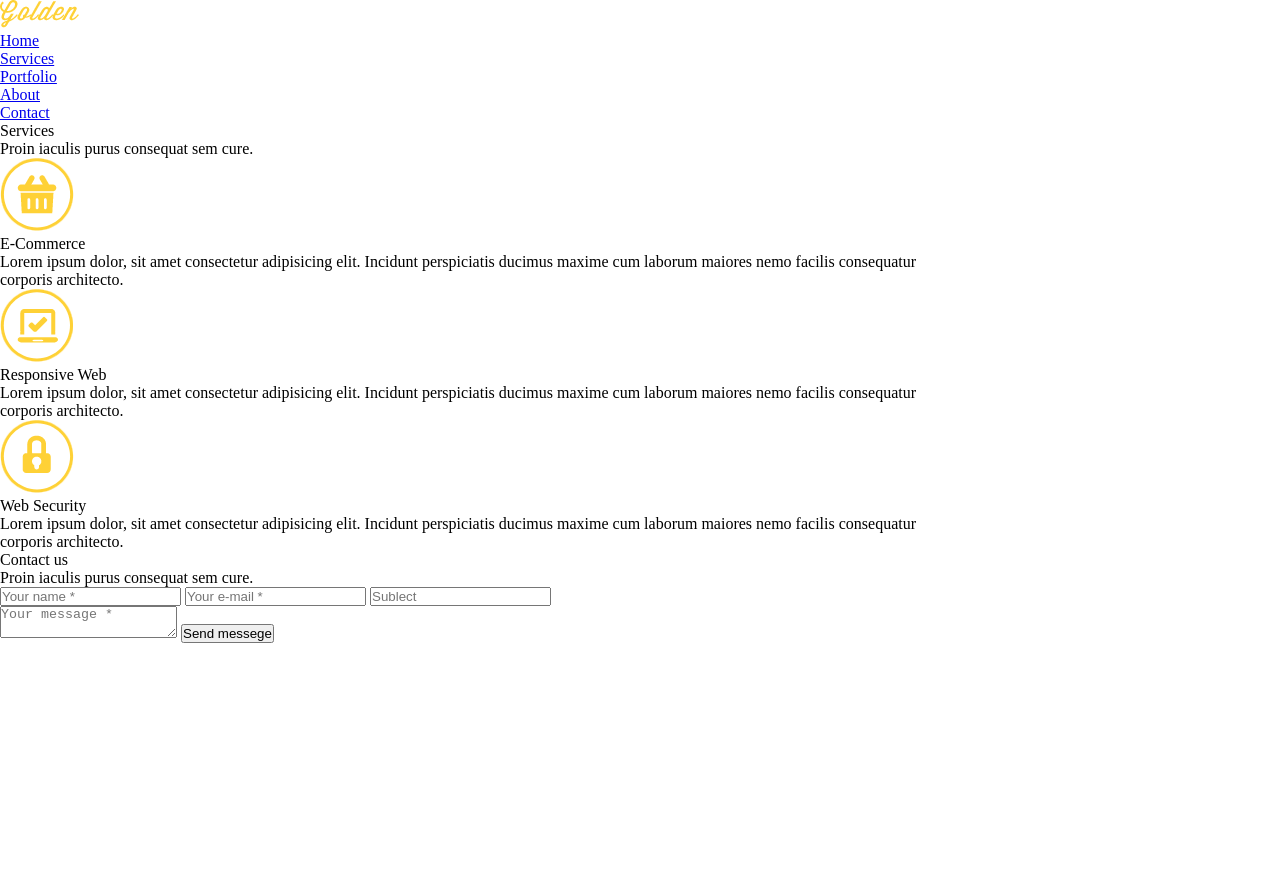
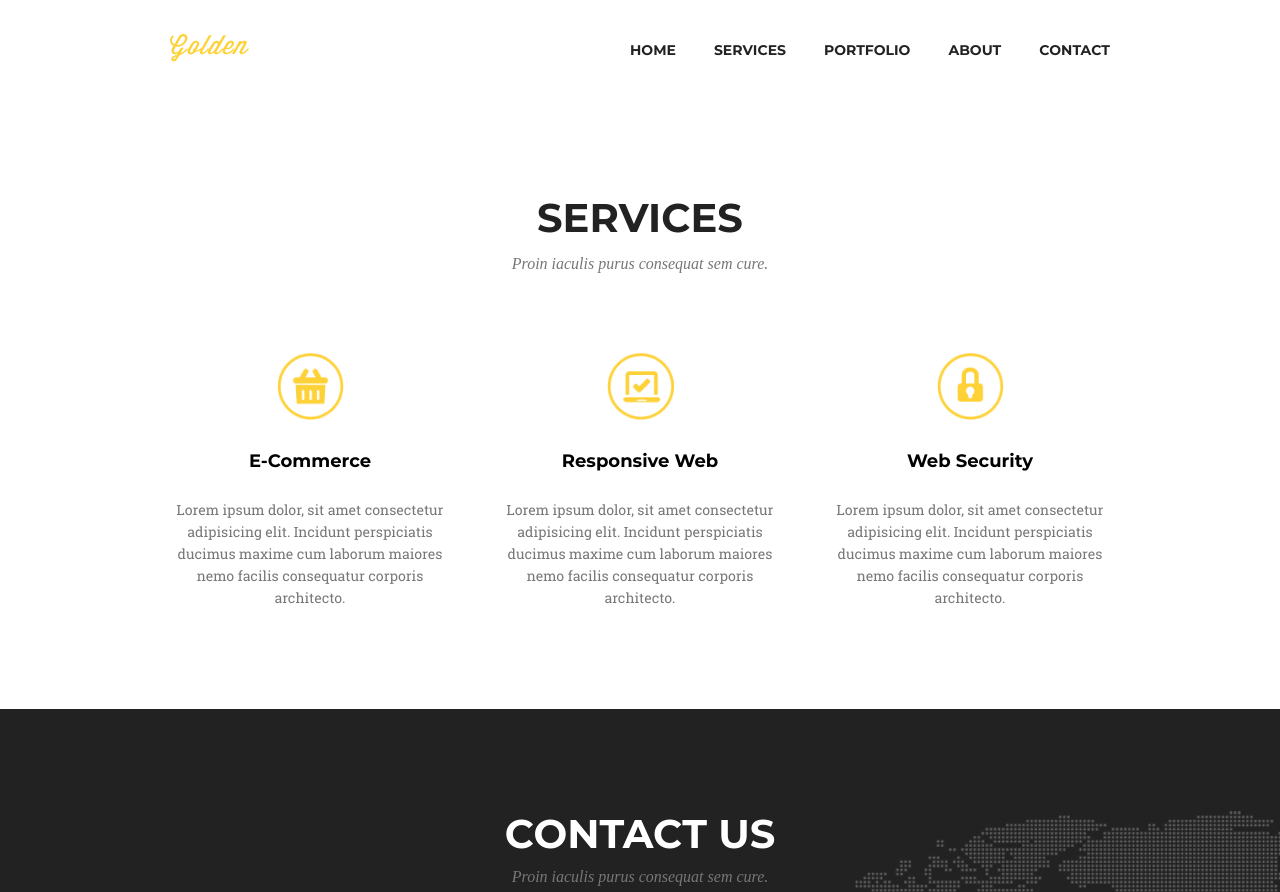
Before and after one commit to ViktoriyaSirotenko/goit-fe-course, a plain HTML site: page module-07/index.html in a window 1280 px wide. Shown: the top 892 px of the page. Before the commit the page ends 800 px from the top, so only its background shows below. Drawn offline with Linux system fonts and the light colour scheme.

Commit message:
final version

```diff
--- a/module-07/index.html
+++ b/module-07/index.html
@@ -4,51 +4,51 @@
     <meta charset="UTF-8" />
     <meta name="viewport" content="width=device-width, initial-scale=1.0" />
     <meta http-equiv="X-UA-Compatible" content="ie=edge" />
-    <link rel="stylesheet" href="style.css">
+    <link rel="stylesheet" href="style.css" />
     <title>Homework-07</title>
   </head>
   <body>
-    <nav class="nav container">
+    <nav class="site-navigation container">
       <a href="#">
-        <img src="image/Logo.png" alt="site-logo" />
+        <img class="site-logo" src="image/Logo.png" alt="site-logo" />
       </a>
-      <ul>
-        <li><a href="#">Home</a></li>
-        <li><a href="#">Services</a></li>
-        <li><a href="#">Portfolio</a></li>
-        <li><a href="#">About</a></li>
-        <li><a href="#">Contact</a></li>
+      <ul class="nav-menu">
+        <li><a class="nav-menu-link" href="#">Home</a></li>
+        <li><a class="nav-menu-link" href="#">Services</a></li>
+        <li><a class="nav-menu-link" href="#">Portfolio</a></li>
+        <li><a class="nav-menu-link" href="#">About</a></li>
+        <li><a class="nav-menu-link" href="#">Contact</a></li>
       </ul>
     </nav>
 
     <section class="services container">
-      <p>Services</p>
-      <p>Proin iaculis purus consequat sem cure.</p>
+      <p class="section-name">Services</p>
+      <p class="section-name-title">Proin iaculis purus consequat sem cure.</p>
       <div class="card-services">
-        <div>
-          <img src="image/paket.png" alt="paket" />
-          <p>E-Commerce</p>
-          <p>
+        <div class="card-services-box">
+          <img class="box-img" src="image/paket.png" alt="paket" />
+          <p class="card-services-box-title">E-Commerce</p>
+          <p class="card-services-box-item">
             Lorem ipsum dolor, sit amet consectetur adipisicing elit. Incidunt
             perspiciatis ducimus maxime cum laborum maiores nemo facilis
             consequatur corporis architecto.
           </p>
         </div>
 
-        <div>
-          <img src="image/ok.png" alt="ok" />
-          <p>Responsive Web</p>
-          <p>
+        <div class="card-services-box">
+          <img class="box-img" src="image/ok.png" alt="ok" />
+          <p class="card-services-box-title">Responsive Web</p>
+          <p class="card-services-box-item">
             Lorem ipsum dolor, sit amet consectetur adipisicing elit. Incidunt
             perspiciatis ducimus maxime cum laborum maiores nemo facilis
             consequatur corporis architecto.
           </p>
         </div>
 
-        <div>
-          <img src="image/lock.png" alt="lock" />
-          <p>Web Security</p>
-          <p>
+        <div class="card-services-box">
+          <img class="box-img" src="image/lock.png" alt="lock" />
+          <p class="card-services-box-title">Web Security</p>
+          <p class="card-services-box-item">
             Lorem ipsum dolor, sit amet consectetur adipisicing elit. Incidunt
             perspiciatis ducimus maxime cum laborum maiores nemo facilis
             consequatur corporis architecto.
@@ -57,39 +57,42 @@
       </div>
     </section>
 
-    <section class="form">
-      <p>Contact us</p>
-      <p>Proin iaculis purus consequat sem cure.</p>
-      <form action="">
-        <div class="main-footer-form__container">
+    <section class="form container-fluid">
+      <div class="form-box container">
+        <p class="form-title">Contact us</p>
+        <p class="form-item">Proin iaculis purus consequat sem cure.</p>
+
+        <form class="form-box-action" action="#" method="POST">
+          <div class="form-box-action-box">
             <input
-            class="main-footer-form__name"
+              class="form-name"
               type="text"
               name="name"
               placeholder="Your name *"
               required
             />
             <input
-            class="main-footer-form__email"
+              class="form-email"
               type="email"
               name="email"
               placeholder="Your e-mail *"
               required
             />
             <input
-            class="main-footer-form__subject"
+              class="form-subject"
               type="text"
               name="subject"
-            placeholder="Sublect"
+              placeholder="Subject"
             />
           </div>
           <textarea
-          class="main-footer-form__textarea"
+            class="form-textarea"
             name="message"
             placeholder="Your message *"
             required
           ></textarea>
-        <button>Send messege</button>
+        </div>
+          <button class="form-button-send" type="submit">Send messege</button>
         </form>
     </section>
   </body>
--- a/module-07/style.css
+++ b/module-07/style.css
@@ -1,3 +1,8 @@
+* {
+  margin: 0;
+  padding: 0;
+}
+
 html {
   box-sizing: border-box;
 }
@@ -6,17 +11,244 @@ html {
 *::before,
 *::after {
   box-sizing: inherit;
-    padding: 0;
-    margin: 0;
+}
+
+@font-face {
+  font-family: "Montserrat";
+  font-weight: bold;
+  font-style: normal;
+  src: url(../fonts/montserrat/Montserrat-Bold.woff) format("woff");
+}
+
+@font-face {
+  font-family: "Montserrat";
+  font-weight: normal;
+  font-style: normal;
+  src: url(../fonts/montserrat/Montserrat-Regular.woff) format("woff");
+}
+
+@font-face {
+  font-family: "Droid Serif", serif;
+  font-weight: 400;
+  font-style: italic;
+  src: url(../fonts/droidserif/droidserifitalic.woff2) format("woff2"),
+    url(../fonts/droidserif/droidserifbolditalic.woff) format("woff");
+}
+
+@font-face {
+  font-family: "Roboto Slab";
+  font-weight: 400;
+  font-style: normal;
+  src: url(../fonts/robotoslab/robotoslabregular.woff2) format("woff2"),
+    url(../fonts/robotoslab/robotoslabregular.woff) format("woff");
 }
 
 .container {
-      width: 940px;
+  max-width: 940px;
+  margin: auto;
 }
 
 /* Site Navigation */
 
-  .nav .container {
-      width: 940px;
+.site-navigation {
+  display: flex;
+  margin: 0 auto;
+  min-height: 100px;
+  align-items: center;
+  justify-content: space-between;
+}
 
+.nav-menu {
+  display: flex;
+  justify-content: space-between;
+  list-style: none;
+  width: 480px;
+  height: inherit;
 }
+
+.nav-menu-link {
+  text-decoration: none;
+  font-size: 14px;
+  font-family: "Montserrat";
+  text-transform: uppercase;
+  color: #222222;
+  font-weight: bold;
+  line-height: 41px;
+  padding-bottom: 10px;
+  cursor: pointer;
+}
+
+.nav-menu-link:hover,
+.nav-menu-link:focus {
+  color: #fed136;
+}
+
+/* Section services */
+
+.services {
+  padding-top: 80px;
+}
+
+.section-name {
+  font-size: 40px;
+  font-family: "Montserrat";
+  text-transform: uppercase;
+  color: #222222;
+  font-weight: 700;
+  line-height: 75px;
+  font-weight: bold;
+  text-align: center;
+}
+
+.section-name-title {
+  font-size: 16px;
+  color: #777777;
+  font-family: "Droid Serif";
+  font-style: italic;
+  text-align: center;
+}
+
+.card-services {
+  display: flex;
+  justify-content: space-between;
+  padding-top: 80px;
+  text-align: center;
+}
+
+.card-services-box {
+  width: 280px;
+}
+
+.card-services-box-title {
+  font-size: 18px;
+  font-family: "Montserrat";
+  font-weight: bold;
+  text-align: center;
+  font-weight: 700;
+  line-height: 75px;
+}
+
+.card-services-box-item {
+  color: #777777;
+  font-size: 14px;
+  font-family: "Roboto Slab";
+  line-height: 22px;
+}
+
+.box-img {
+  width: 67px;
+  height: 67px;
+}
+
+/* Section form */
+
+.container-fluid {
+  max-width: 100%;
+  min-height: 640px;
+  background-image: url(image/foto-bg.png);
+  background-repeat: no-repeat;
+  margin-top: 100px;
+  background-color: #222222;
+  background-position: right;
+}
+
+.form-title {
+  font-size: 40px;
+  font-weight: 700;
+  font-family: "Montserrat";
+  text-transform: uppercase;
+  font-weight: bold;
+  text-align: center;
+  color: #ffffff;
+  padding-top: 100px;
+  margin-bottom: 10px;
+}
+
+.form-item {
+  font-size: 16px;
+  color: #777777;
+  font-family: "Droid Serif";
+  font-style: italic;
+  text-align: center;
+  margin-bottom: 80px;
+}
+
+.form-box-action {
+  display: flex;
+  flex-flow: row wrap;
+  justify-content: space-between;
+}
+
+.form-box-action-box {
+  display: flex;
+  flex-flow: column wrap;
+  margin-bottom: 30px;
+}
+
+.form-box-action-box input {
+  border: 1px solid #cccccc;
+  border-radius: 2px;
+  text-transform: uppercase;
+  font-family: "Montserrat";
+  font-size: 14px;
+  font-weight: 700;
+  letter-spacing: -0.35px;
+  text-indent: 20px;
+  width: 455px;
+  height: 50px;
+  outline-offset: 0;
+  outline: none;
+}
+
+.form-box-action-box input:not(:last-child) {
+  margin-bottom: 30px;
+}
+
+.form-subject:focus {
+  color: #000000;
+}
+
+.form-name[required]:focus:valid,
+.form-email[required]:focus:valid,
+.form-textarea[required]:focus:valid {
+  border-color: #008000;
+  color: #000000;
+}
+
+.form-name[required]:focus:invalid,
+.form-email[required]:focus:invalid,
+.form-textarea[required]:focus:invalid {
+  border-color: #ff0000;
+  color: #000000;
+}
+
+.form-textarea {
+  border: 1px solid #cccccc;
+  border-radius: 5px;
+  text-transform: uppercase;
+  font-family: "Montserrat";
+  font-size: 14px;
+  font-weight: 700;
+  letter-spacing: -0.35px;
+  width: 460px;
+  padding: 20px 20px;
+  margin-bottom: 30px;
+}
+
+.form-box-action-box input::placeholder,
+.form-textarea::placeholder {
+  color: #bbbbbb;
+}
+
+.form-button-send {
+  display: block;
+  color: #ffffff;
+  background-color: #fed136;
+  border-radius: 3px;
+  text-transform: uppercase;
+  font-size: 18px;
+  font-weight: 700;
+  width: 240px;
+  height: 65px;
+  margin: 0 auto;
+}
```
Also changed, not shown: module-07/fonts/droidserif/droidserifitalic.woff (added), module-07/fonts/droidserif/droidserifitalic.woff2 (added), module-07/fonts/montserrat/Montserrat-Bold.woff (added), module-07/fonts/montserrat/Montserrat-Regular.woff (added), module-07/fonts/robotoslab/robotoslabregular.woff (added), module-07/fonts/robotoslab/robotoslabregular.woff2 (added). Lines whose indentation alone changed are shown as unchanged.
